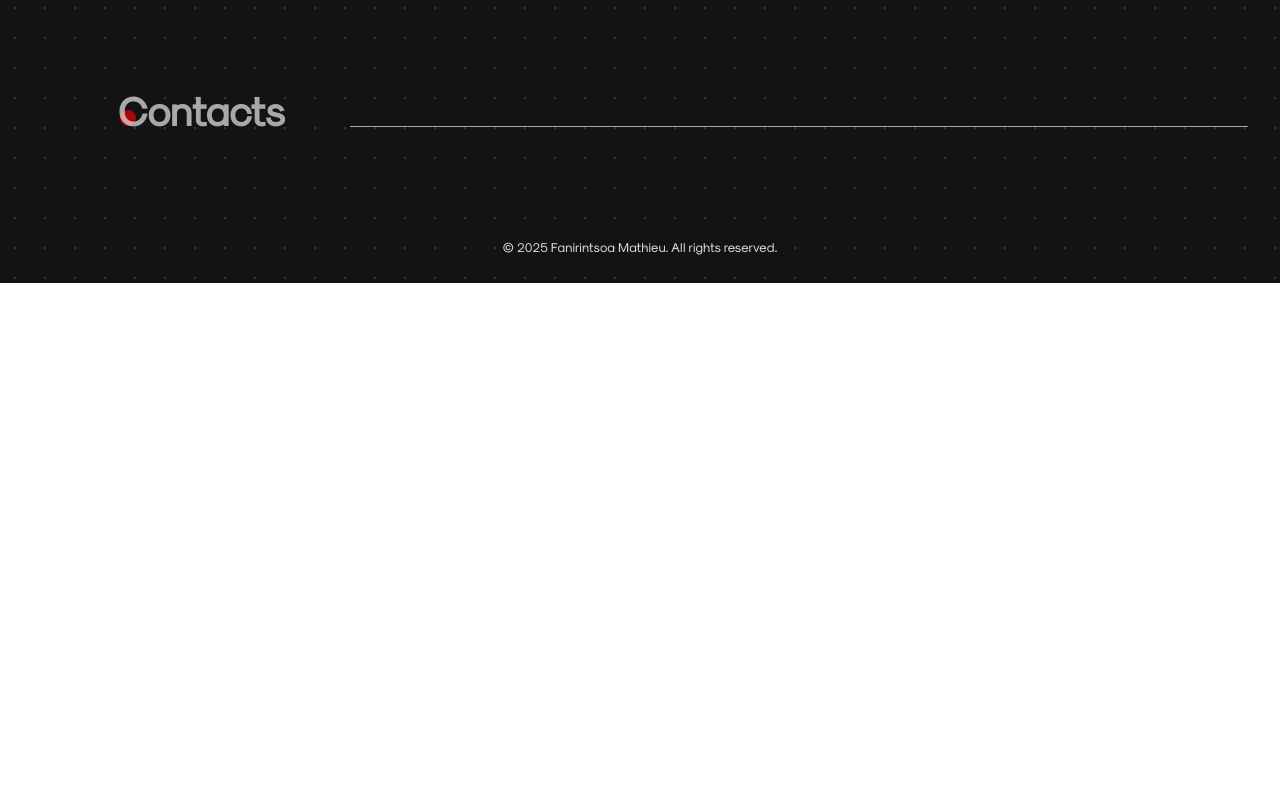
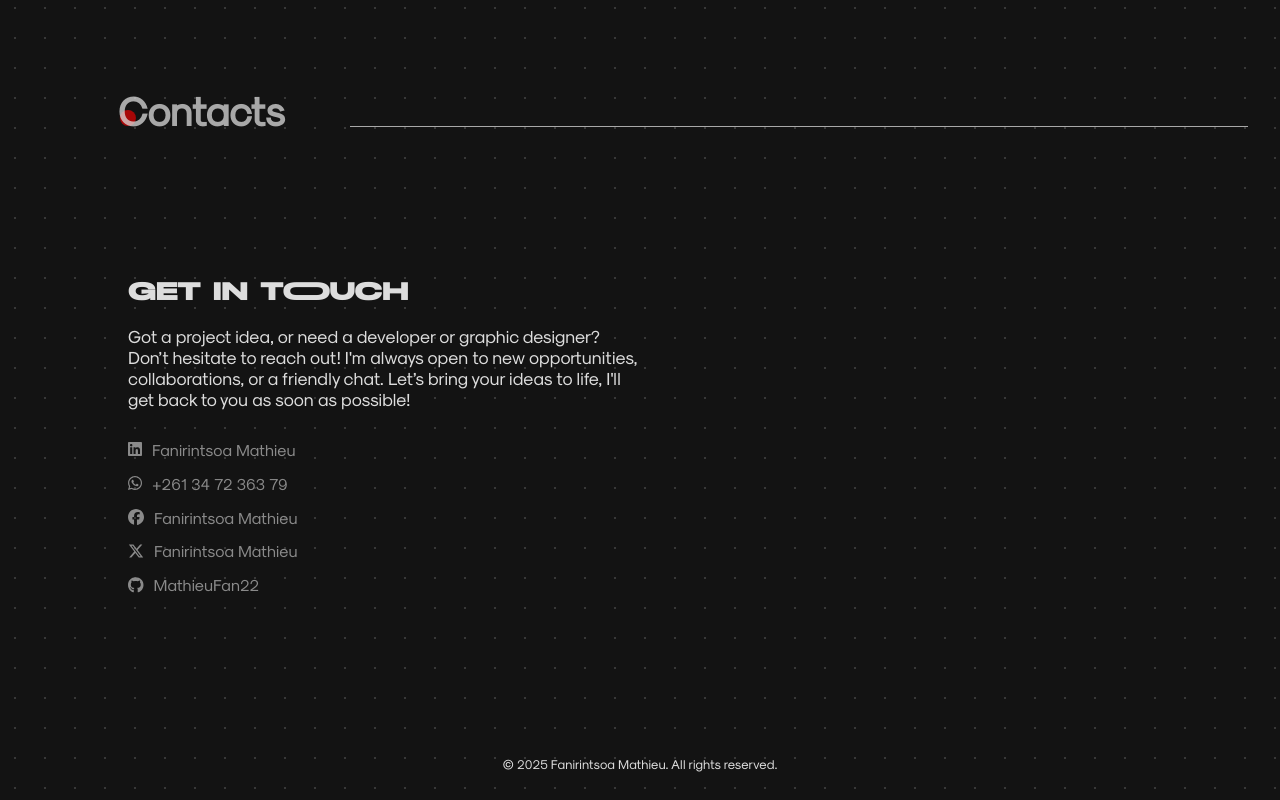
Before and after one commit to MathieuFan22/fanirintsoa-mathieu-portfolio, a React (Vite) app: page / in a window 1280 px wide. Shown: the part 3817-4617 px from the top of the page. Before the commit the page ends 4100 px from the top, so only its background shows below. Built offline with nearby package versions, Linux system fonts and the light colour scheme.

Commit message:
Update : Contact section

```diff
--- a/src/Components/ContactPage.tsx
+++ b/src/Components/ContactPage.tsx
@@ -1,11 +1,18 @@
 import React from "react";
 import "./contact-page.css";
 import { Fade } from "react-awesome-reveal";
+import { FontAwesomeIcon } from "@fortawesome/react-fontawesome";
+import {
+  faFacebook,
+  faGithub,
+  faLinkedin,
+  faWhatsapp,
+  faXTwitter,
+} from "@fortawesome/free-brands-svg-icons";
 
 const ContactPage: React.FC = () => {
-
   return (
-    <div className="project-section">
+    <div className="contact-section">
       <div className="section-title">
         <Fade direction="left">
           <div className="dot"></div>
@@ -14,7 +21,54 @@ const ContactPage: React.FC = () => {
         <div className="line"></div>
       </div>
       <div className="section-content">
-
+        <h2 className="get-in-touch">GET IN TOOUCH</h2>
+        <p className="contact-info">
+          Got a project idea, or need a developer or graphic designer? Don’t hesitate to reach
+          out! I'm always open to new opportunities, collaborations, or a
+          friendly chat. Let’s bring your ideas to life, I'll get back to you as soon as possible!
+        </p>
+        <div className="contact-social-links">
+          <a
+            href="https://www.linkedin.com/in/mathieu22"
+            target="_blank"
+            rel="noopener noreferrer"
+          >
+            <FontAwesomeIcon icon={faLinkedin} />
+            Fanirintsoa Mathieu
+          </a>
+          <a
+            href="https://wa.me/qr/K6TKT2TLZTAWN1"
+            target="_blank"
+            rel="noopener noreferrer"
+          >
+            <FontAwesomeIcon icon={faWhatsapp} />
+            +261 34 72 363 79
+          </a>
+          <a
+            href="https://www.facebook.com/fanirintsoa.mathieu"
+            target="_blank"
+            rel="noopener noreferrer"
+          >
+            <FontAwesomeIcon icon={faFacebook} />
+            Fanirintsoa Mathieu
+          </a>
+          <a
+            href="https://x.com/Fanirintsoa_22"
+            target="_blank"
+            rel="noopener noreferrer"
+          >
+            <FontAwesomeIcon icon={faXTwitter} />
+            Fanirintsoa Mathieu
+          </a>
+          <a
+            href="https://github.com/MathieuFan22"
+            target="_blank"
+            rel="noopener noreferrer"
+          >
+            <FontAwesomeIcon icon={faGithub} />
+            MathieuFan22
+          </a>
+        </div>
       </div>
     </div>
   );
--- a/src/Components/about-page.css
+++ b/src/Components/about-page.css
@@ -1,16 +1,17 @@
-.about-section, .project-section {
+.about-section, .project-section, .contact-section {
   padding-top: 100px;
   display: flex;
   flex-direction: column;
   /* align-items: center; */
   width: 100%;
+
   /* height: 100vh; */
 }
 .about-section .underline-name img {
   top: 20px;
   height: 60%;
 }
-.about-section .section-title, .project-section .section-title {
+.about-section .section-title, .project-section .section-title, .contact-section .section-title {
   display: flex;
   flex-direction: row;
   align-items: last baseline;
--- a/src/Components/contact-page.css
+++ b/src/Components/contact-page.css
@@ -0,0 +1,35 @@
+.contact-section .section-content {
+  margin: 10%;
+}
+h2.get-in-touch {
+  font-family: "Strretch", Arial, Helvetica, sans-serif;
+}
+
+p.contact-info {
+  width: 50%;
+  font-size: 1.1rem;
+  font-family: "Modernist-Regular";
+}
+.contact-social-links {
+  margin-top: 3%;
+  position: relative;
+  display: flex;
+  flex-direction: column;
+  gap: 10px;
+}
+
+.contact-social-links a {
+  display: flex;
+  align-items: center;
+  gap: 10px;
+  font-size: 1rem;
+  color: rgb(138, 138, 138);
+  margin-bottom: 0.3rem;
+  text-decoration: none;
+  font-family: "Modernist-Regular";
+
+}
+
+.contact-social-links a:hover {
+  color: gray;
+}
```
